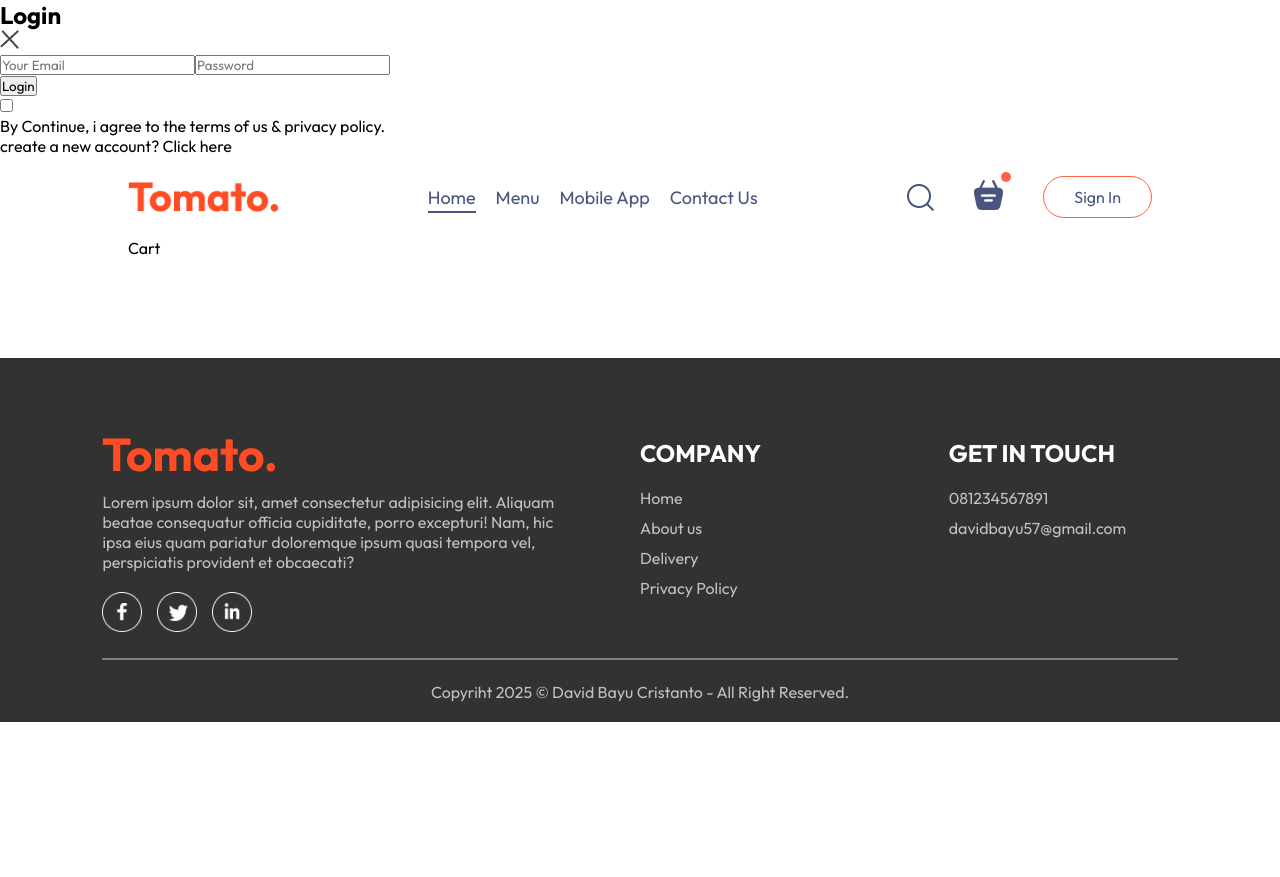
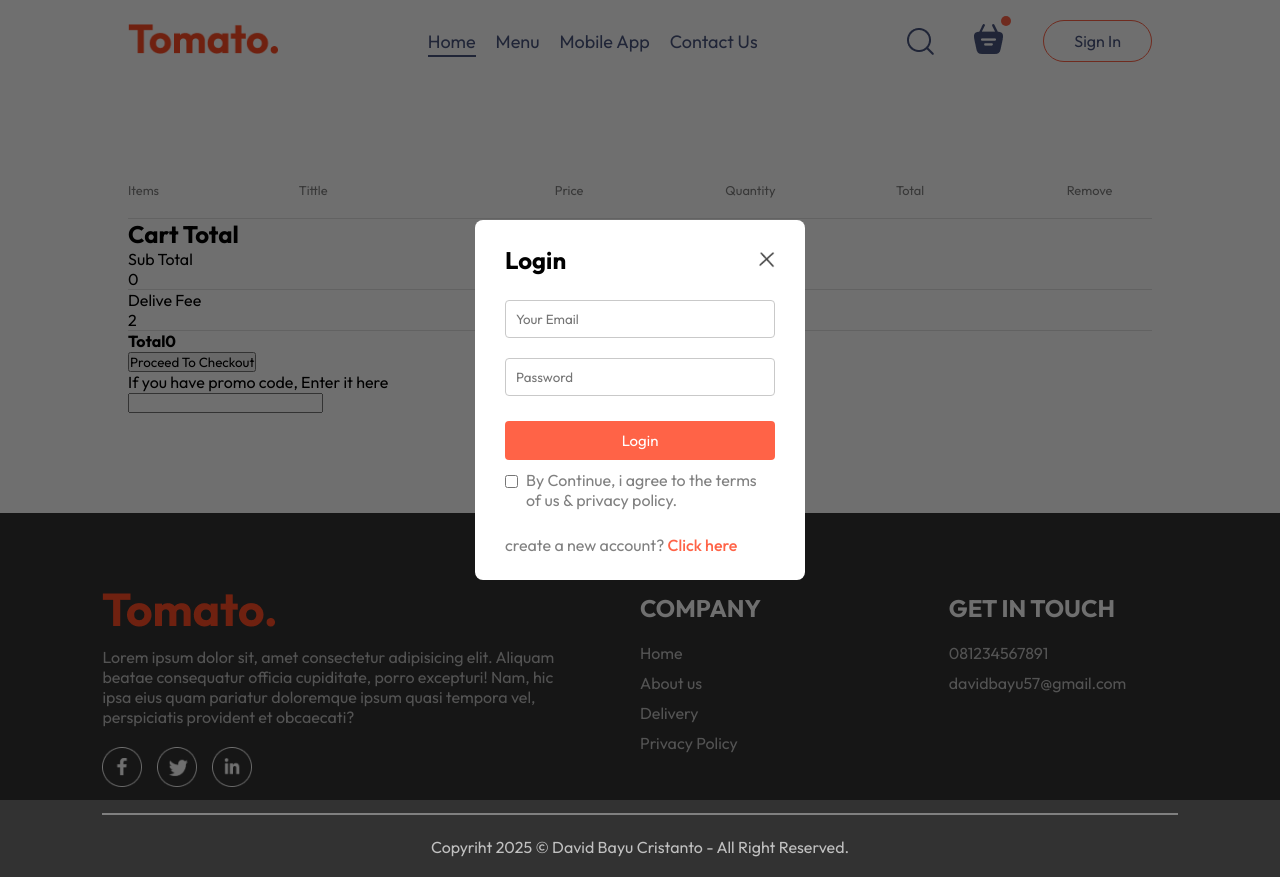
Before and after one commit to davidbayu1805/marketplace-react-express, a React (Vite) app in the folder frontend/: page /cart in a window 1280 px wide. Both pictures are taken after a click on the button "Sign In". Before the commit the page ends 800 px from the top, so only its background shows below. Built offline with nearby package versions, Linux system fonts and the light colour scheme.

Commit message:
fitur keranjang

```diff
--- a/frontend/src/components/LoginPopup/LoginPopup.css
+++ b/frontend/src/components/LoginPopup/LoginPopup.css
@@ -0,0 +1,73 @@
+.login-popup{
+    position: absolute;
+    z-index: 1;
+    width: 100%;
+    height: 100%;
+    background-color: #00000090;
+    display: grid;
+}
+
+.login-popup-container {
+    place-self: center;
+    width: max(23vw,330px);
+    color: #808080;
+    background-color: white;
+    display: flex;
+    flex-direction: column;
+    gap: 25px;
+    padding: 25px 30px;
+    border-radius: 8px;
+    animation: 0.5s;
+}
+
+.login-popup-tittle{
+    display: flex;
+    justify-content: space-between;
+    align-items: center;
+    color: black;
+}
+
+.login-popup img{
+    width: 16px;
+    cursor: pointer;
+}
+
+.login-popup-inputs{
+    display: flex;
+    flex-direction: column;
+    gap: 20px;
+}
+
+.login-popup-inputs input{
+    outline: none;
+    border: 1px solid #c9c9c9;
+    padding: 10px;
+    border-radius: 4px;
+}
+
+.login-popup-container button{
+    border: none;
+    padding: 10px;
+    border-radius: 4px;
+    color: white;
+    background-color: tomato;
+    font-size: 15px;
+    cursor: pointer;
+}
+
+.login-popup-condition {
+    display: flex;
+    align-items: start;
+    gap: 8px;
+    margin-top: -15px;
+}
+
+.login-popup-condition input{
+    margin-top: 5px;
+}
+
+.login-popup p span{
+    color: tomato;
+    font-weight: 500;
+    cursor: pointer;
+}
--- a/frontend/src/components/LoginPopup/LoginPopup.jsx
+++ b/frontend/src/components/LoginPopup/LoginPopup.jsx
@@ -8,7 +8,7 @@
   return (
     <div className="login-popup">
       <form className="login-popup-container">
-        <div className="login-popup-title">
+        <div className="login-popup-tittle">
           <h2>{currState}</h2>
           <img
             onClick={() => setShowLogin(false)}
--- a/frontend/src/components/Navbar/Navbar.jsx
+++ b/frontend/src/components/Navbar/Navbar.jsx
@@ -10,7 +10,7 @@
 
   return (
     <div className='navbar'>
-      <img src={assets.logo} alt="" className="logo" />
+      <Link to='/'><img src={assets.logo} alt="" className="logo" /></Link>
       <ul className="navbar-menu">
         <li><Link to="/" onClick={() => setMenu("home")} className={menu === "home" ? "active" : ""}>Home</Link></li>
         <li><ScrollLink to="explore-menu" smooth={true} duration={500} offset={-70} onClick={() => setMenu("menu")} className={menu === "menu" ? "active" : ""}>Menu</ScrollLink></li>
@@ -20,7 +20,7 @@
       <div className="navbar-right">
         <img src={assets.search_icon} alt="" />
         <div className="navbar-search-icon">
-          <img src={assets.basket_icon} alt="" />
+          <Link to='/cart'><img src={assets.basket_icon} alt="" /></Link>
           <div className="dot"></div>
         </div>
         <button onClick={() => setShowLogin(true)}>Sign In</button>
--- a/frontend/src/pages/Cart/Cart.css
+++ b/frontend/src/pages/Cart/Cart.css
@@ -0,0 +1,30 @@
+.cart{
+    margin-top: 100px;
+}
+
+.cart-items-tittle{
+    display: grid;
+    grid-template-columns: 1fr 1.5fr 1fr 1fr 1fr 0.5fr;
+    align-items: center;
+    color: gray;
+    font-size: max(1vw,12px);
+}
+
+.cart-items-item{
+    margin: 10px 0px;
+    color: black;
+}
+
+.cart-items-item img{
+    width: 50px;
+}
+
+.cart hr{
+    height: 1px;
+    background-color: #e2e2e2;
+    border: none;
+}
+
+.cart-items-item .cross{
+    cursor: pointer;
+}
--- a/frontend/src/pages/Cart/Cart.jsx
+++ b/frontend/src/pages/Cart/Cart.jsx
@@ -1,10 +1,73 @@
-import React from 'react'
-import './Cart.css'
+import React, { useContext } from "react";
+import "./Cart.css";
+import { StoreContext } from "../../context/StoreContext";
 
 const Cart = () => {
+  const { cartItems, food_list, removeFromCart } = useContext(StoreContext);
+
   return (
-    <div>Cart</div>
-  )
-}
+    <div className="cart">
+      <div className="cart-items">
+        <div className="cart-items-tittle">
+          <p>Items</p>
+          <p>Tittle</p>
+          <p>Price</p>
+          <p>Quantity</p>
+          <p>Total</p>
+          <p>Remove</p>
+        </div>
+        <br />
+        <hr />
+        {food_list.map((item, index) => {
+          if (cartItems[item._id] > 0) {
+            return (
+              <div>
+                <div className="cart-items-tittle cart-items-item">
+                  <img src={item.image} alt="" />
+                  <p>{item.name}</p>
+                  <p>${item.price}</p>
+                  <p>{cartItems[item._id]}</p>
+                  <p>${item.price * cartItems[item._id]}</p>
+                  <p onClick={()=>removeFromCart(item._id)} className="cross">x</p>
+                </div>
+                <hr />
+              </div>
+            );
+          }
+        })}
+      </div>
+      <div className="cart-bottom">
+        <div className="cart-total">
+          <h2>Cart Total</h2>
+          <div>
+            <div className="cart-total-details">
+              <p>Sub Total</p>
+              <p>{0}</p>
+            </div>
+            <hr />
+            <div className="cart-total-details">
+              <p>Delive Fee</p>
+              <p>{2}</p>
+            </div>
+            <hr />
+            <div className="cart-total-details">
+              <b>Total</b>
+              <b>{0}</b>
+            </div>
+          </div>
+          <button>Proceed To Checkout</button>
+        </div>
+        <div className="cart-promocode">
+          <div>
+            <p>If you have promo code, Enter it here</p>
+            <div className="cart-promocode-input">
+              <input type="text" />
+            </div>
+          </div>
+        </div>
+      </div>
+    </div>
+  );
+};
 
-export default Cart
+export default Cart;
```
